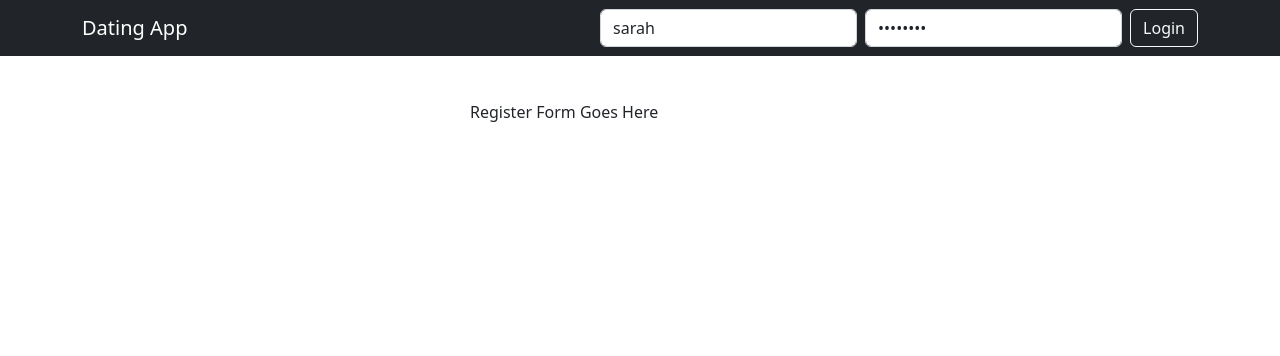
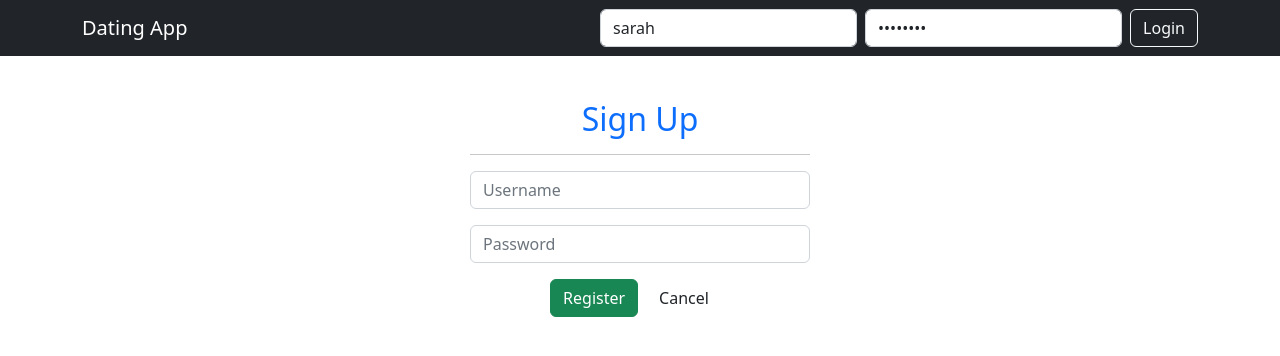
Before and after one commit to liteninkiran/neil-cummings-aspnet-angular-from-scratch, an Angular app in the folder client/: page / in a window 1280 px wide. Both pictures are taken after a click on the button "Register". Shown: the top 356 px of the page. Built offline with nearby package versions, Linux system fonts and the light colour scheme; no server answers.

Commit message:
060 - Adding a register form

```diff
--- a/client/src/app/app.module.ts
+++ b/client/src/app/app.module.ts
@@ -8,12 +8,14 @@ import { NavComponent } from './nav/nav.component';
 import { FormsModule } from '@angular/forms';
 import { BsDropdownModule } from 'ngx-bootstrap/dropdown';
 import { HomeComponent } from './home/home.component';
+import { RegisterComponent } from './register/register.component';
 
 @NgModule({
     declarations: [
         AppComponent,
         NavComponent,
         HomeComponent,
+        RegisterComponent,
     ],
     imports: [
         BrowserModule,
--- a/client/src/app/home/home.component.html
+++ b/client/src/app/home/home.component.html
@@ -11,7 +11,7 @@
     <div *ngIf="registerMode" class="container">
         <div class="row justify-content-center">
             <div class="col-4">
-                <p>Register Form Goes Here</p>
+                <app-register></app-register>
             </div>
         </div>
     </div>
--- a/client/src/app/home/home.component.ts
+++ b/client/src/app/home/home.component.ts
@@ -1,11 +1,11 @@
-import { Component } from '@angular/core';
+import { Component, OnInit } from '@angular/core';
 
 @Component({
     selector: 'app-home',
     templateUrl: './home.component.html',
     styleUrls: ['./home.component.css'],
 })
-export class HomeComponent {
+export class HomeComponent implements OnInit {
 
     public registerMode = false;
     public users: any;
--- /dev/null
+++ b/client/src/app/register/register.component.html
@@ -0,0 +1,38 @@
+<form #registerForm="ngForm" (ngSubmit)="register()" autocomplete="off">
+
+    <!-- Title -->
+    <h2 class="text-center text-primary">
+        Sign Up
+    </h2>
+
+    <hr>
+
+    <!-- Username -->
+    <div class="mb-3">
+        <input
+            type="text"
+            class="form-control"
+            name="username"
+            [(ngModel)]="model.username"
+            placeholder="Username"
+        >
+    </div>
+
+    <!-- Password -->
+    <div class="mb-3">
+        <input
+            type="password"
+            class="form-control"
+            name="password"
+            [(ngModel)]="model.password"
+            placeholder="Password"
+        >
+    </div>
+
+    <!-- Register / Cancel -->
+    <div class="form-group text-center">
+        <button class="btn btn-success me-2" type="submit">Register</button>
+        <button class="btn btn-default me-2" (click)="cancel()" type="button">Cancel</button>
+    </div>
+
+</form>
--- /dev/null
+++ b/client/src/app/register/register.component.ts
@@ -0,0 +1,25 @@
+import { Component, OnInit } from '@angular/core';
+import { AccountService } from '../_services/account.service';
+
+@Component({
+    selector: 'app-register',
+    templateUrl: './register.component.html',
+    styleUrls: ['./register.component.css'],
+})
+export class RegisterComponent implements OnInit {
+
+    public model: any = {}
+
+    constructor(private accountService: AccountService) { }
+
+    public ngOnInit(): void { }
+
+    public register(): void {
+        console.log(this.model);
+    }
+
+    public cancel(): void {
+        console.log('Cancelled');
+    }
+
+}
```
Also changed, not shown: client/src/app/register/register.component.css (added).
